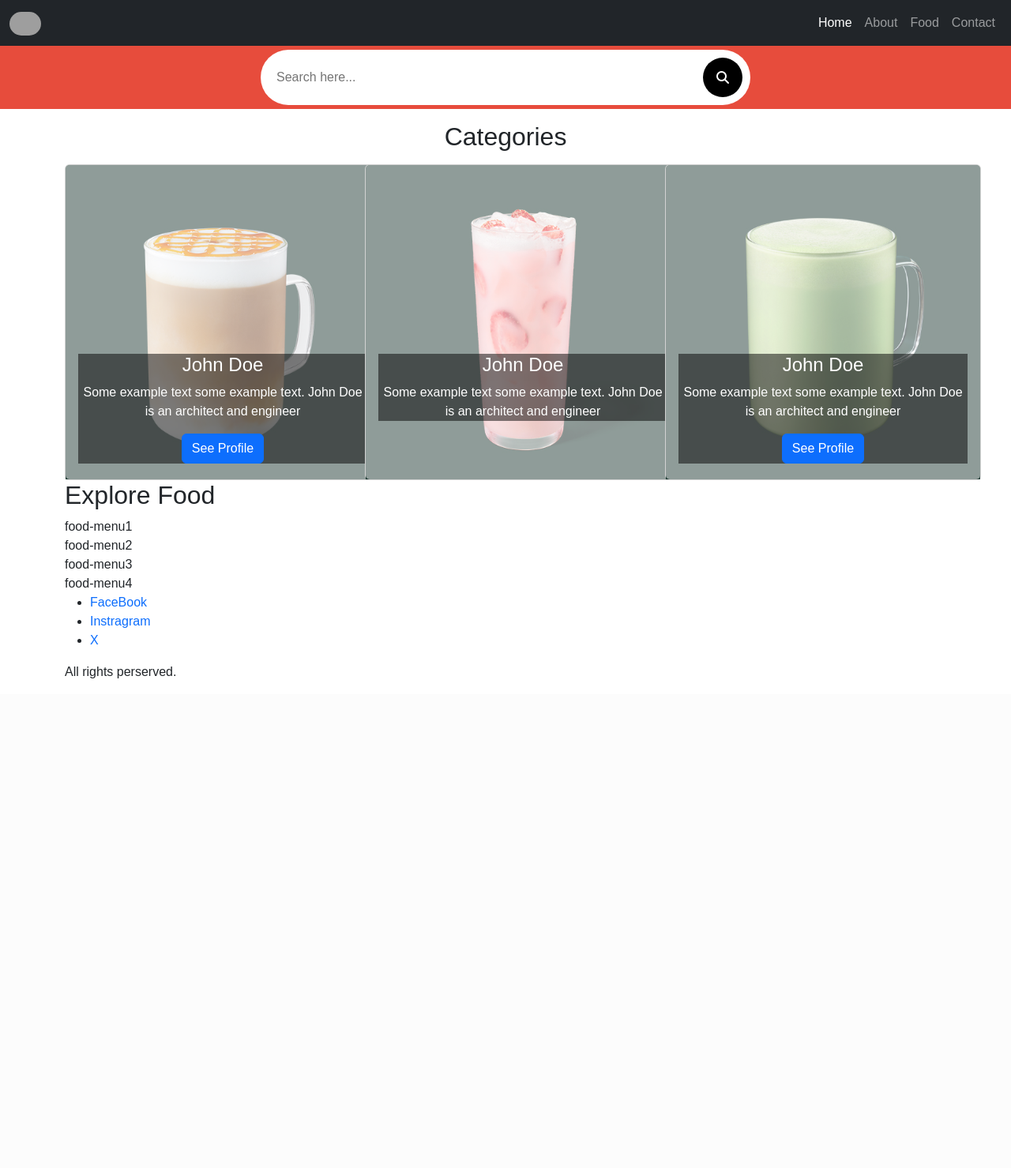
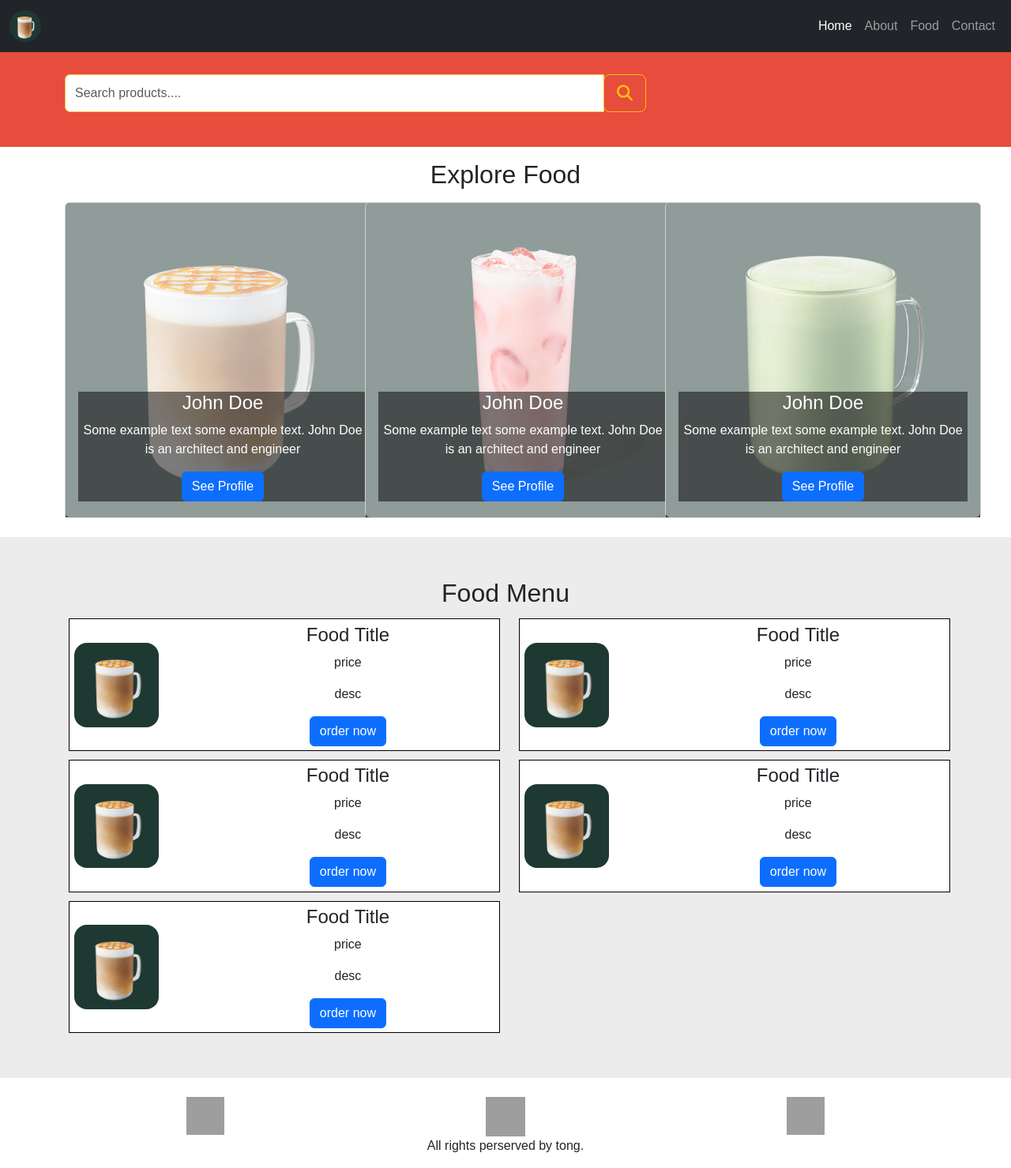
Before and after one commit to blackmutton/project20240714, a PHP site: page / in a window 1280 px wide. Shown: the whole page at 79% size. Before the commit the page ends 859 px from the top, so only its background shows below. Run offline with PHP 8.4, Linux system fonts and the light colour scheme; grey boxes are pictures that could not be loaded.

Commit message:
完成rwd網頁排版

```diff
--- a/css/style.css
+++ b/css/style.css
@@ -3,60 +3,34 @@
     padding: 0 0;
     font-family: Arial, Helvetica, sans-serif;
 }
-
+.img-responsive{
+    width: 100%;
+}
+.img-curve{
+    border-radius: 16px;
+}
 
 /* search */
 .food-search{
     background-color: #e74c3c;
-    height: 10vh;
+    height: 15vh;
+    display: flex;
+    align-items: center;
 }
-.search{
-    margin-bottom: auto;
-    margin-top: auto;
-    height: 70px;
-    background-color: #fff;
-    border-radius: 40px;
-    padding: 10px;
-    }
+.btn:hover{
+    color:#fff;
+}
 
-    .search_input{
-    color: black;
-    border: 0;
-    outline: 0;
-    background: none;
-    width: 0;
-    margin-top:5px;
-    caret-color:transparent;
-    line-height: 40px;
-    transition: width 0.4s linear;
-    }
+.input-text:focus{
 
-    .search .search_input{
-    padding: 0 10px;
-    width: 550px;
-    caret-color:red;
-    transition: width 0.4s linear;
-    }
 
-    .search:hover > .search_icon{
-    background: red;
-    color: #fff;
-    }
+    box-shadow: 0px 0px 0px;
+    border-color:#f8c146;
+    outline: 0px;
+}
 
-    .search_icon{
-    height: 50px;
-    width: 50px;
-    float: right;
-    display: flex;
-    justify-content: center;
-    align-items: center;
-    border-radius: 50%;
-    color:white;
-    background-color:black;
-    }
-
-a:link{
-    text-decoration:none;
+.form-control {
+    border: 1px solid #f8c146;
 }
 /* search end */
 /* categories start */
@@ -73,9 +47,33 @@ a:link{
     background-color: transparent;
 }
 .card:hover{
-    transform: scale(1.2);
+    transform: scale(1.1);
 }
 .trans-bg{
     background-color: rgba(0, 0, 0, 0.5);
 }
 /* categories end*/
+/* food menu start */
+.food-menu{
+    background-color: #ececec;
+    padding: 4%;
+}
+.food-menu-box{
+    border: 1px solid black;
+    width: 100%;
+    margin: 1%;
+    padding: 1%;
+    background-color: white;
+    display: flex;
+    flex-direction: row;
+    justify-content: space-between;
+    align-items: center;
+}
+.food-menu-img{
+    width: 20%;
+}
+.food-menu-desc{
+    width: 70%;
+
+}
+/* food menu end */
--- a/index.html
+++ b/index.html
@@ -9,14 +9,15 @@
     <script src="https://cdn.jsdelivr.net/npm/bootstrap@5.3.3/dist/js/bootstrap.bundle.min.js"></script>
     <link rel="stylesheet" href="https://cdnjs.cloudflare.com/ajax/libs/font-awesome/6.5.2/css/all.min.css">
     <link rel="stylesheet" href="./css/style.css">
+    <link rel="stylesheet" href="https://cdnjs.cloudflare.com/ajax/libs/font-awesome/6.5.2/css/all.min.css">
 </head>
 
 <body>
     <!-- navbar start -->
-    <nav class="navbar navbar-expand-sm bg-dark navbar-dark">
+    <nav class="navbar navbar-expand-sm bg-dark navbar-dark text-center">
         <div class="container-fluid">
             <a class="navbar-brand" href="#">
-                <img src="img_avatar1.png" alt="Logo" style="width:40px;" class="rounded-pill">
+                <img src="./images/01.jpg" alt="Logo" style="width:40px;" class="rounded-pill">
             </a>
             <ul class="navbar-nav">
                 <li class="nav-item">
@@ -37,20 +38,33 @@
     </nav>
     <!-- navbar end -->
     <!-- food search start -->
-    <section class="food-search">
-        <div class="container h-100">
-            <div class="d-flex justify-content-center h-100">
-                <div class="search">
-                    <input class="search_input" type="text" name="" placeholder="Search here...">
-                    <a href="#" class="search_icon"><i class="fa fa-search"></i></a>
+    <section class="food-search text-center">
+        <div class="container justify-content-center">
+
+            <div class="row">
+
+                <div class="col-md-8">
+
+                    <div class="input-group mb-3">
+                        <input type="text" class="form-control input-text" placeholder="Search products...."
+                            aria-label="Recipient's username" aria-describedby="basic-addon2">
+                        <div class="input-group-append">
+                            <button class="btn btn-outline-warning btn-lg" type="button"><i
+                                    class="fa fa-search"></i></button>
+                        </div>
+                    </div>
+
                 </div>
+
             </div>
+
+
         </div>
     </section>
     <!-- food search end -->
     <!-- categories start -->
     <section class="container text-center mt-3">
-        <h2>Categories</h2>
+        <h2>Explore Food</h2>
         <div class="row mt-3">
             <div class="col-12 col-lg-4">
                 <div class="card m-auto" style="width:400px">
@@ -58,7 +72,8 @@
                     <div class="card-img-overlay text-bottom">
                         <div class="trans-bg">
                             <h4 class="card-title">John Doe</h4>
-                            <p class="card-text">Some example text some example text. John Doe is an architect and engineer
+                            <p class="card-text">Some example text some example text. John Doe is an architect and
+                                engineer
                             </p>
                             <a href="#" class="btn btn-primary">See Profile</a>
                         </div>
@@ -71,8 +86,10 @@
                     <div class="card-img-overlay text-bottom">
                         <div class="trans-bg">
                             <h4 class="card-title">John Doe</h4>
-                            <p class="card-text">Some example text some example text. John Doe is an architect and engineer
+                            <p class="card-text">Some example text some example text. John Doe is an architect and
+                                engineer
                             </p>
+                            <a href="#" class="btn btn-primary">See Profile</a>
                         </div>
                     </div>
                 </div>
@@ -83,7 +100,8 @@
                     <div class="card-img-overlay text-bottom">
                         <div class="trans-bg">
                             <h4 class="card-title">John Doe</h4>
-                            <p class="card-text">Some example text some example text. John Doe is an architect and engineer
+                            <p class="card-text">Some example text some example text. John Doe is an architect and
+                                engineer
                             </p>
                             <a href="#" class="btn btn-primary">See Profile</a>
                         </div>
@@ -93,39 +111,97 @@
     </section>
     <!-- categories end -->
     <!-- food-menu start -->
-    <section class="food-menu">
+    <section class="food-menu mt-4 text-center">
         <div class="container">
-            <h2>Explore Food</h2>
-            <div class="food-menu">
-                food-menu1
-            </div>
-            <div class="food-menu">
-                food-menu2
-            </div>
-            <div class="food-menu">
-                food-menu3
-            </div>
-            <div class="food-menu">
-                food-menu4
+            <h2>Food Menu</h2>
+            <div class="row">
+                <div class="col-12 col-lg-6">
+                    <div class="food-menu-box">
+                        <div class="food-menu-img">
+                            <img src="./images/01.jpg" alt="" class="img-responsive img-curve">
+                        </div>
+                        <div class="food-menu-desc">
+                            <h4>Food Title</h4>
+                            <p>price</p>
+                            <p>desc</p>
+                            <a href="#" class="btn btn-primary">order now</a>
+                        </div>
+                    </div>
+                </div>
+                <div class="col-12 col-lg-6">
+                    <div class="food-menu-box">
+                        <div class="food-menu-img">
+                            <img src="./images/01.jpg" alt="" class="img-responsive img-curve">
+                        </div>
+                        <div class="food-menu-desc">
+                            <h4>Food Title</h4>
+                            <p>price</p>
+                            <p>desc</p>
+                            <a href="#" class="btn btn-primary">order now</a>
+                        </div>
+                    </div>
+                </div>
+                <div class="col-12 col-lg-6">
+                    <div class="food-menu-box">
+                        <div class="food-menu-img">
+                            <img src="./images/01.jpg" alt="" class="img-responsive img-curve">
+                        </div>
+                        <div class="food-menu-desc">
+                            <h4>Food Title</h4>
+                            <p>price</p>
+                            <p>desc</p>
+                            <a href="#" class="btn btn-primary">order now</a>
+                        </div>
+                    </div>
+                </div>
+                <div class="col-12 col-lg-6">
+                    <div class="food-menu-box">
+                        <div class="food-menu-img">
+                            <img src="./images/01.jpg" alt="" class="img-responsive img-curve">
+                        </div>
+                        <div class="food-menu-desc">
+                            <h4>Food Title</h4>
+                            <p>price</p>
+                            <p>desc</p>
+                            <a href="#" class="btn btn-primary">order now</a>
+                        </div>
+                    </div>
+                </div>
+                <div class="col-12 col-lg-6">
+                    <div class="food-menu-box">
+                        <div class="food-menu-img">
+                            <img src="./images/01.jpg" alt="" class="img-responsive img-curve">
+                        </div>
+                        <div class="food-menu-desc">
+                            <h4>Food Title</h4>
+                            <p>price</p>
+                            <p>desc</p>
+                            <a href="#" class="btn btn-primary">order now</a>
+                        </div>
+                    </div>
+                </div>
             </div>
         </div>
     </section>
     <!-- food-menu end -->
     <!-- social start -->
-    <section class="social">
-        <div class="container">
-            <ul>
-                <li><a href="">FaceBook</a></li>
-                <li><a href="">Instragram</a></li>
-                <li><a href="">X</a></li>
-            </ul>
+    <section class="social mt-4">
+        <div class="container text-center">
+            <div class="row">
+                <div class="col-12 col-lg-4"><a href=""><img width="48" height="48"
+                            src="https://img.icons8.com/fluency/48/facebook-new.png" alt="facebook-new" /></a></div>
+                <div class="col-12 col-lg-4"><a href=""><img width="50" height="50"
+                            src="https://img.icons8.com/ios-filled/50/twitterx--v1.png" alt="twitterx--v1" /></a></div>
+                <div class="col-12 col-lg-4"><a href=""><img width="48" height="48"
+                            src="https://img.icons8.com/fluency/48/instagram-new.png" alt="instagram-new" /></a></div>
+            </div>
         </div>
     </section>
     <!-- social end -->
     <!-- footer start -->
     <section class="footer">
-        <div class="container">
-            <p>All rights perserved.</p>
+        <div class="container text-center">
+            <p>All rights perserved by tong.</p>
         </div>
     </section>
     <!-- footer end -->
```
